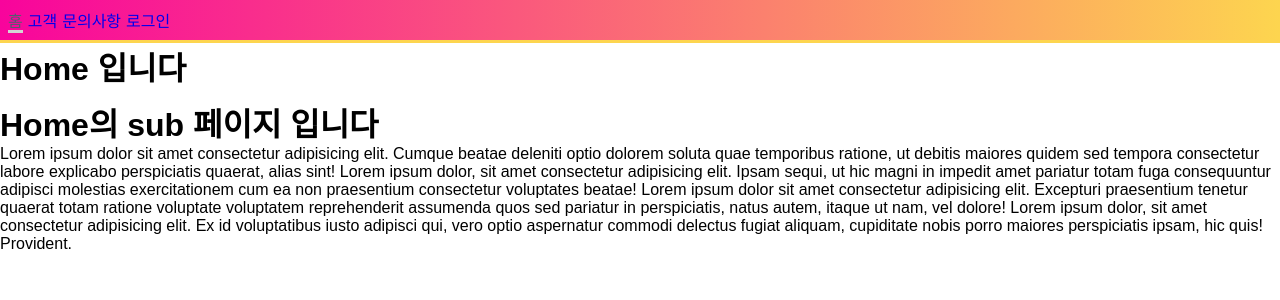
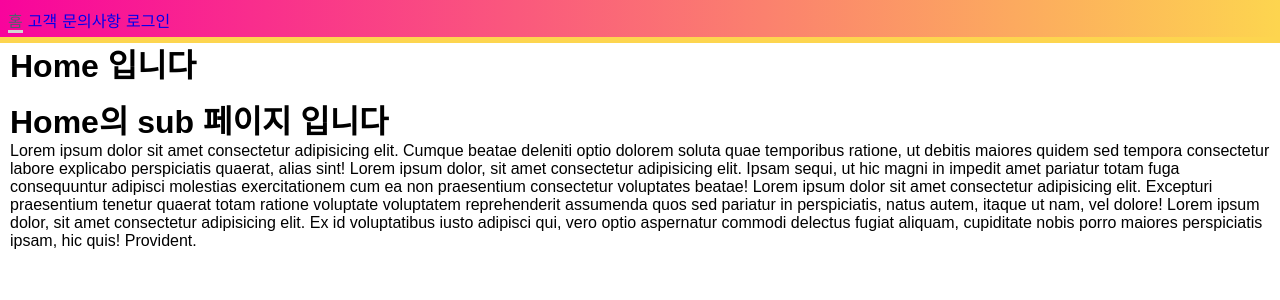
Before and after one commit to searchme86/react-scaffolding, a React (Create React App) app: page / in a window 1280 px wide. Shown: the top 300 px of the page. Built offline with nearby package versions, Linux system fonts and the light colour scheme.

Commit message:
💄 🎨 upgrade styled UI

```diff
--- a/src/components/content/Customer/Customer.js
+++ b/src/components/content/Customer/Customer.js
@@ -4,15 +4,19 @@ import styled from "styled-components";
 
 const Title = styled.h1`
   margin: 0;
-  padding: 0;
+  padding: 0 0 0 10px;
+
+  @media (max-width: 768px) {
+    padding: 10px 0 0 10px;
+  }
 `;
 
 const Customer = () => {
   return (
-    <div>
+    <>
       <Title>Customer 페이지 입니다</Title>
       <SubCustomer />
-    </div>
+    </>
   );
 };
 
--- a/src/components/content/Customer/SubCustomer.js
+++ b/src/components/content/Customer/SubCustomer.js
@@ -2,7 +2,10 @@ import React from "react";
 import styled from "styled-components";
 
 const SubCustomerContent = styled.div`
-  margin: 10px 0 0 0;
+  margin: 10px 0 0 10px;
+  @media (max-width: 768px) {
+    margin: 10px 0 0 10px;
+  }
 `;
 
 const Title = styled.h1`
--- a/src/components/content/Faq/Faq.js
+++ b/src/components/content/Faq/Faq.js
@@ -4,15 +4,19 @@ import styled from "styled-components";
 
 const Title = styled.h1`
   margin: 0;
-  padding: 0;
+  padding: 0 0 0 10px;
+
+  @media (max-width: 768px) {
+    padding: 10px 0 0 10px;
+  }
 `;
 
 const Faq = () => {
   return (
-    <div>
+    <>
       <Title>Faq 페이지 입니다</Title>
       <SubFaq />
-    </div>
+    </>
   );
 };
 
--- a/src/components/content/Faq/SubFaq.js
+++ b/src/components/content/Faq/SubFaq.js
@@ -2,7 +2,10 @@ import React from "react";
 import styled from "styled-components";
 
 const SubCtnFaq = styled.div`
-  margin: 10px 0 0 0;
+  margin: 10px 0 0 10px;
+  @media (max-width: 768px) {
+    margin: 10px 0 0 10px;
+  }
 `;
 
 const Title = styled.h1`
--- a/src/components/content/Home/Home.js
+++ b/src/components/content/Home/Home.js
@@ -4,15 +4,19 @@ import styled from "styled-components";
 
 const Title = styled.h1`
   margin: 0;
-  padding: 0;
+  padding: 0 0 0 10px;
+
+  @media (max-width: 768px) {
+    padding: 10px 0 0 10px;
+  }
 `;
 
 const Home = () => {
   return (
-    <div>
+    <>
       <Title>Home 입니다</Title>
       <SubHome />
-    </div>
+    </>
   );
 };
 
--- a/src/components/content/Home/SubHome.js
+++ b/src/components/content/Home/SubHome.js
@@ -2,7 +2,10 @@ import React from "react";
 import styled from "styled-components";
 
 const SubHomeContent = styled.div`
-  margin: 10px 0 0 0;
+  margin: 10px 0 0 10px;
+  @media (max-width: 768px) {
+    margin: 10px 0 0 10px;
+  }
 `;
 
 const Title = styled.h1`
--- a/src/components/content/Login/Login.js
+++ b/src/components/content/Login/Login.js
@@ -4,15 +4,19 @@ import styled from "styled-components";
 
 const Title = styled.h1`
   margin: 0;
-  padding: 0;
+  padding: 0 0 0 10px;
+
+  @media (max-width: 768px) {
+    padding: 10px 0 0 10px;
+  }
 `;
 
 const Login = () => {
   return (
-    <div>
+    <>
       <Title>Login 페이지 입니다</Title>
       <SubLogin />
-    </div>
+    </>
   );
 };
 
--- a/src/components/content/Login/SubLogin.js
+++ b/src/components/content/Login/SubLogin.js
@@ -2,7 +2,10 @@ import React from "react";
 import styled from "styled-components";
 
 const SubHomeContent = styled.div`
-  margin: 10px 0 0 0;
+  margin: 10px 0 0 10px;
+  @media (max-width: 768px) {
+    margin: 10px 0 0 10px;
+  }
 `;
 
 const Title = styled.h1`
--- a/src/components/header/Header.js
+++ b/src/components/header/Header.js
@@ -9,9 +9,15 @@ import Nav from "./Nav";
 const HeaderWrapper = styled.header`
   position: relative;
   width: 100%;
+  height: 40px;
   box-sizing: border-box;
   background: linear-gradient(to right, #f8049c, #fdd54f);
   border-bottom: 3px solid #fdd54f;
+
+  @media (max-width: 768px) {
+    border-bottom: none;
+    background: none;
+  }
 `;
 
 const MobileMenuIcon = styled.div`
@@ -24,6 +30,7 @@ const MobileMenuIcon = styled.div`
     top: 10px;
     right: 10px;
     width: 25px;
+    z-index: 1;
 
     > span {
       display: block;
--- a/src/components/header/Nav.js
+++ b/src/components/header/Nav.js
@@ -5,20 +5,14 @@ export const NavElm = styled.nav`
   font-family: "Times New Roman", Times, serif;
   position: absolute;
   width: 100%;
-  top: 60px;
+  top: 0;
   left: 0;
   padding: 8px;
   box-sizing: border-box;
   border-bottom: 3px solid #fdd54f;
-  background: white;
 
-  @media (min-width: 768px) {
-    background: none;
-    left: initial;
-    top: initial;
-    position: relative;
-    width: initial;
-    border-bottom: none;
+  @media (max-width: 768px) {
+    background: linear-gradient(to right, #f8049c, #fdd54f);
   }
 `;
 
```
